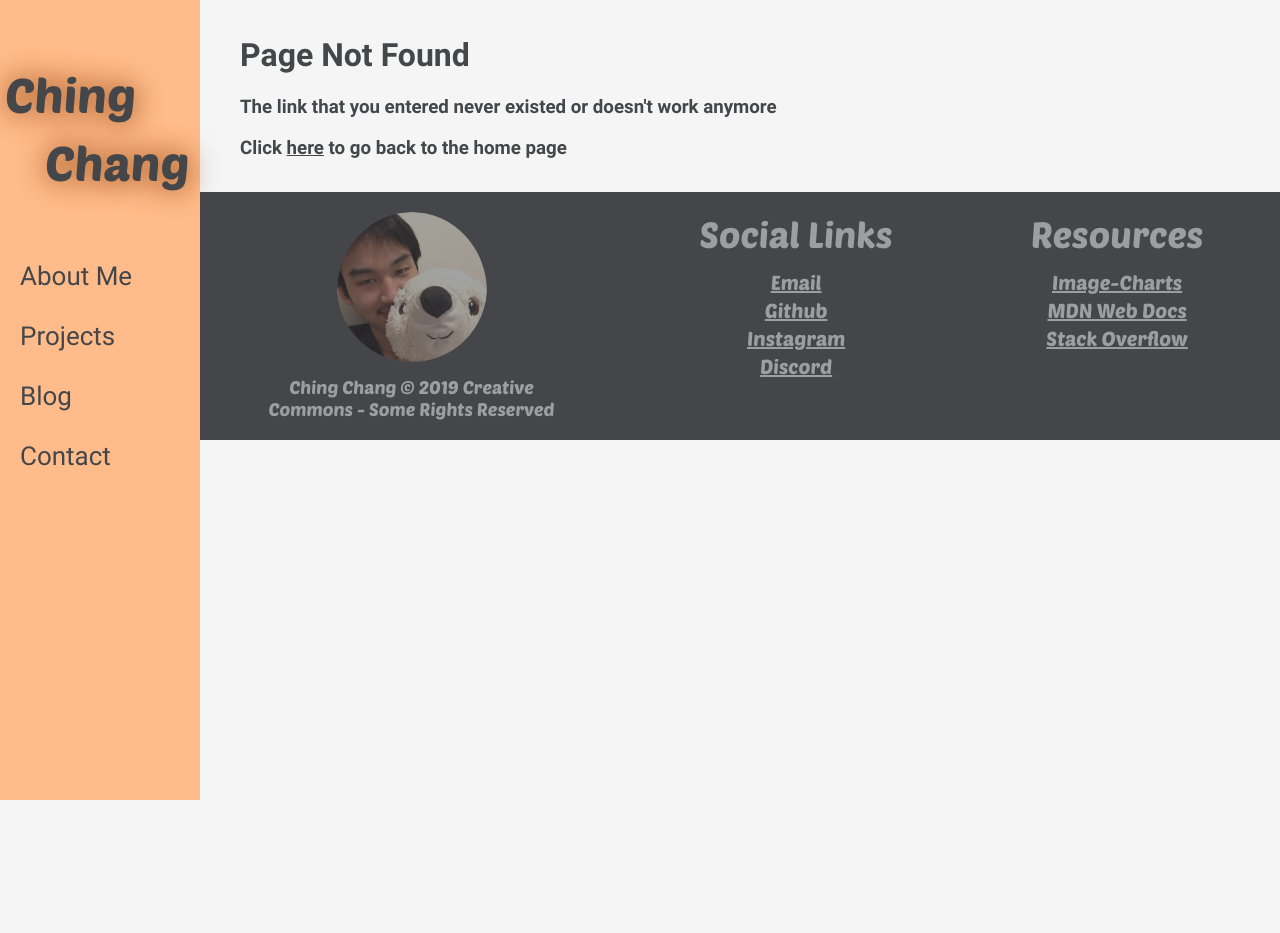
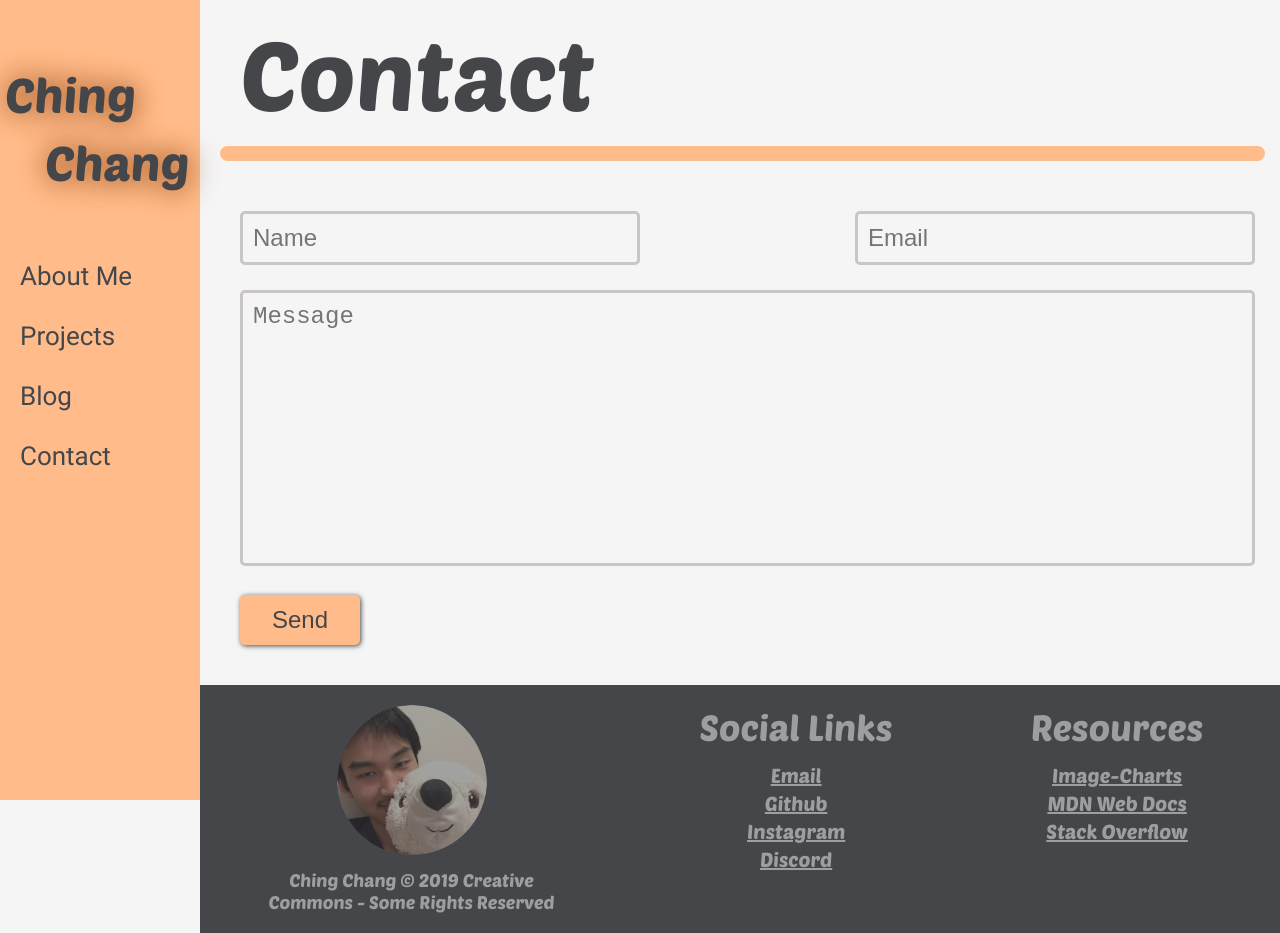
Before and after one commit to ChingChang9/Personal-Website, a Vue app: page /contact in a window 1280 px wide. Before the commit the page ends 800 px from the top, so only its background shows below. Built offline with nearby package versions, Linux system fonts and the light colour scheme.

Commit message:
Added Contact Page

```diff
--- a/public/index.html
+++ b/public/index.html
@@ -7,7 +7,7 @@
     <meta name="author" content="Ching Chang" />
     <meta name="viewport" content="width=device-width, initial-scale=1.0" />
     <meta name="description" content="A personal website I made for fun to practice web developing skills. Contains a number of intermediate projects and some of my writings." />
-    <meta name="keywords" content="Ching, Chang, personal website, Edmonton, Canada, Alberta, student, high school, Lillian Osborne, web developer" />
+    <meta name="keywords" content="Ching, Chang, personal website, Edmonton, Alberta, student, high school, Lillian Osborne, web developer, programmer" />
     <link rel="canonical" href="https://www.chingchang.dev" />
     <link rel="icon" type="image/x-icon" sizes="96x96" href="icons/favicon-96x96.png" />
     <link rel="icon" type="image/x-icon" sizes="32x32" href="icons/favicon-32x32.png" />
--- a/src/components/Header.vue
+++ b/src/components/Header.vue
@@ -8,7 +8,7 @@
       <router-link :to="{ name: 'About' }" draggable="false">About Me</router-link>
       <router-link :to="{ name: 'Projects' }" draggable="false">Projects</router-link>
       <router-link :to="{ name: 'Blog' }" draggable="false">Blog</router-link>
-      <a href="mailto:chingtheprogrammer@gmail.com" draggable="false">Contact</a>
+      <router-link :to="{ name: 'Contact' }" draggable="false">Contact</router-link>
     </div>
   </div>
 </template>
--- a/src/router.js
+++ b/src/router.js
@@ -85,6 +85,11 @@ const router = new Router({
       component: () => import("./views/Blog.vue")
     },
     {
+      path: "/contact",
+      name: "Contact",
+      component: () => import("./views/Contact.vue")
+    },
+    {
       path: "*",
       name: "Error",
       component: () => import("./views/Error.vue")
--- a/src/views/About.vue
+++ b/src/views/About.vue
@@ -77,7 +77,7 @@ export default {
     title: "About Me",
     meta: [
       { name: "description", content: "A personal website I made for fun to practice web developing skills. Contains a number of intermediate projects and some of my writings." },
-      { name: "keywords", content: "Ching, Chang, personal website, Edmonton, Canada, Alberta, student, high school, Lillian Osborne, web developer" }
+      { name: "keywords", content: "Ching, Chang, personal website, Edmonton, Alberta, student, high school, Lillian Osborne, web developer, programmer" }
     ],
     link: [
       { rel: "canonical", href: "https://www.chingchang.dev" }
--- /dev/null
+++ b/src/views/Contact.vue
@@ -0,0 +1,91 @@
+<template>
+  <div>
+    <div id="topic">Contact</div>
+    <div id="line"></div>
+    <form id="gform" method="post" action="https://script.google.com/macros/s/AKfycbzWpIiAJ9APKSxFUFc8M1b2zr6Kuhu4QLXCNTfp4neVZfqFcz8/exec">
+      <div class="row">
+        <input type="text" name="Name" placeholder="Name" required />
+        <input type="text" name="Email" placeholder="Email" required />
+      </div>
+      <textarea type="text" name="Message" placeholder="Message" autocomplete="off" required />
+      <input class="button" type="submit" value="Send" />
+    </form>
+  </div>
+</template>
+
+<script>
+export default {
+  name: "Contact",
+  metaInfo: {
+    title: "Contact",
+    meta: [
+      { name: "description", content: "" },
+      { name: "keywords", content: "Ching Chang, contact, personal website, email, social media" }
+    ],
+    link: [
+      { rel: "canonical", href: "https://www.chingchang.dev/contact" }
+    ]
+  }
+}
+</script>
+
+<style lang="scss" scoped>
+form {
+  width: 100%;
+  input, textarea {
+    font-size: 24px;
+    padding: 10px;
+    border: 3px $grey solid;
+    border-radius: 5px;
+    margin-bottom: 25px;
+    transition-duration: 0.3s;
+    outline-width: 0px;
+    &:focus {
+      border-color: $secondary-colour;
+    }
+  }
+  .row {
+    display: flex;
+    justify-content: space-between;
+    input {
+      min-width: 174px;
+      max-width: 374px;
+      width: 40%;
+    }
+  }
+  textarea {
+    resize: none;
+    width: calc(100% - 26px);
+    height: 250px;
+  }
+  .button {
+    border: none;
+    width: 120px;
+    height: 50px;
+    background-color: $primary-colour;
+    box-shadow: 1px 1px 5px $black;
+    transition-duration: 0s;
+    cursor: pointer;
+    &:hover {
+      filter: brightness(90%);
+    }
+    &:active {
+      transform: translate(1px, 1px);
+      box-shadow: 0px 0px 5px $black;
+    }
+  }
+}
+
+@media(max-width: 480px) {
+  form {
+    .row {
+      flex-direction: column;
+      input {
+        min-width: inherit;
+        max-width: inherit;
+        width: calc(100% - 26px);
+      }
+    }
+  }
+}
+</style>
--- a/src/views/projects/Quotes.vue
+++ b/src/views/projects/Quotes.vue
@@ -108,8 +108,7 @@ export default {
   padding: 0 5px;
   background-image: url("../../assets/pictures/wallpaper.jpg");
   background-size: 100% 100%;
-  font-family: PoetsenOne;
-  font-size: 32px;
+  font-size: 34px;
   &:hover {
     filter: brightness(80%);
   }
--- a/src/views/projects/WordCounter.vue
+++ b/src/views/projects/WordCounter.vue
@@ -180,10 +180,10 @@ export default {
 <style lang="scss" scoped>
 #text {
   resize: none;
-  border: 4px solid $grey;
-  width: calc(100% - 18px);
-  border-radius: 5px;
-  font-size: 22px;
+  width: calc(100% - 16px);
+  border: 3px solid $grey;
+  border-radius: 3px;
+  font-size: 24px;
   margin-bottom: 10px;
   padding: 5px;
   transition-duration: 0.3s;
@@ -265,8 +265,8 @@ export default {
   background-position: 9px 9px;
   background-repeat: no-repeat;
   padding: 10px 10px 10px 50px;
-  border: 4px solid $grey;
-  border-radius: 5px;
+  border: 3px solid $grey;
+  border-radius: 3px;
   font-size: 22px;
   transition-duration: 0.3s;
   &:focus {
```
Also changed, not shown: 1 other file (tests, documents, lock files or other folders).
